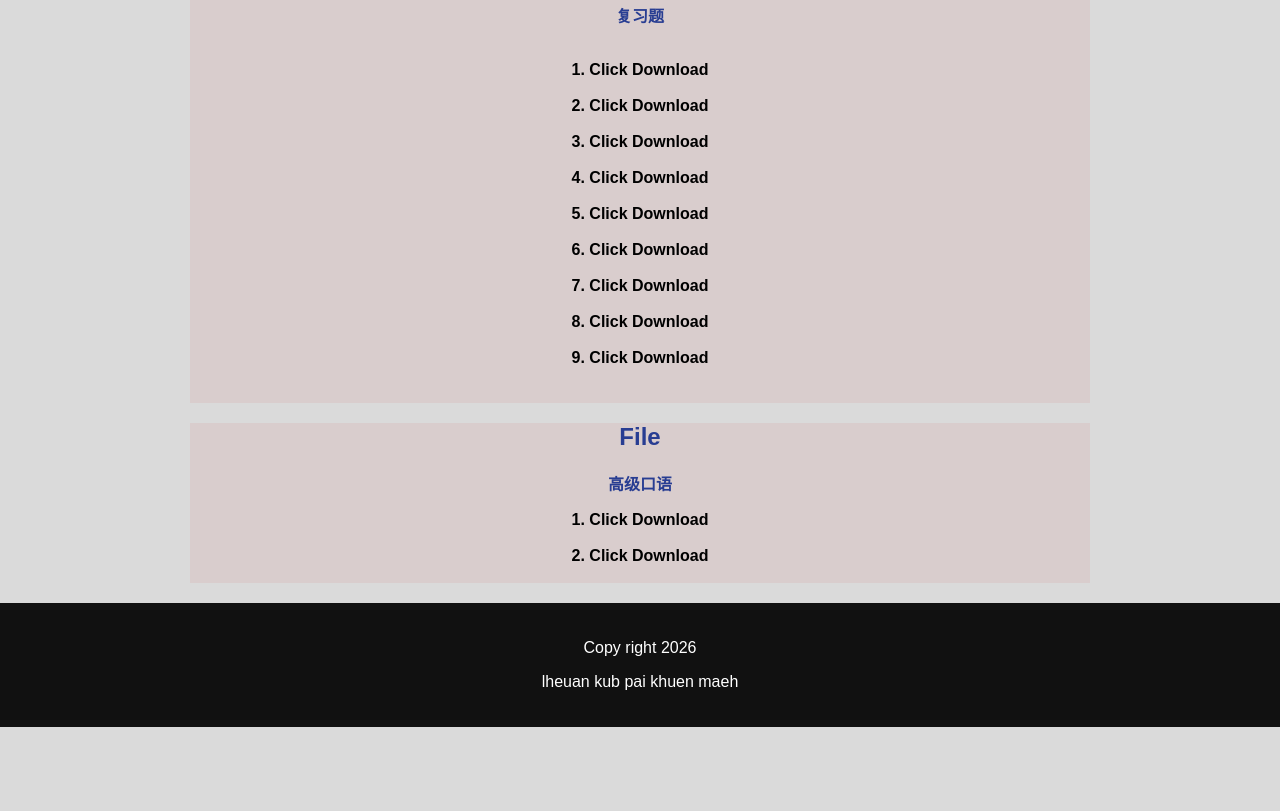
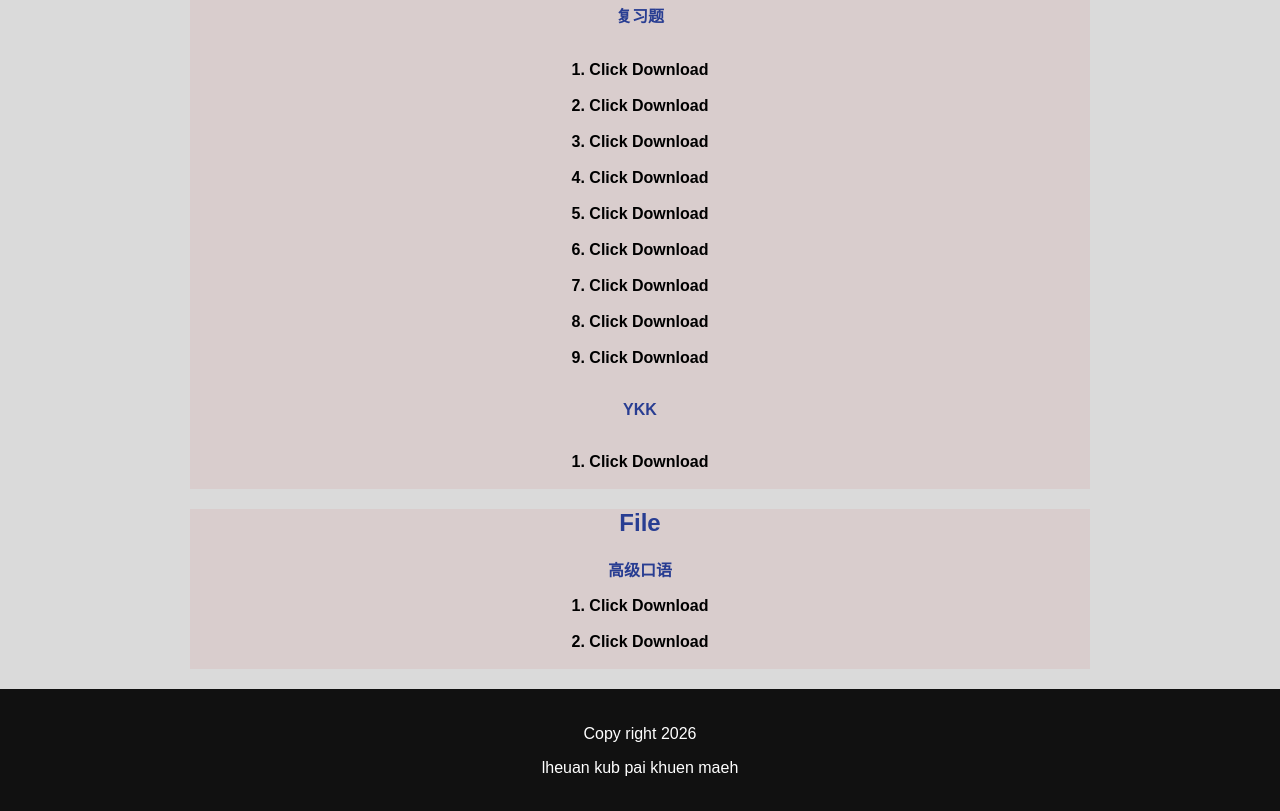
Before and after one commit to Khuay/learn, a plain HTML site: page index.html in a window 1280 px wide. Shown: the part 1407-2218 px from the top of the page. Before the commit the page ends 2134 px from the top, so only its background shows below. Drawn offline with Linux system fonts and the light colour scheme.

Commit message:
Add files via upload

```diff
--- a/index.html
+++ b/index.html
@@ -154,32 +154,32 @@
 
                 <p>复习题</p>
                 <br>
-                <a class="center" href="PDF/复习一.pdf">1. Click</a>
-                <a class="center" href="PDF/复习一.pdf" download="">Download</a><br>
+                <a class="center" href="PDF1/复习一.pdf">1. Click</a>
+                <a class="center" href="PDF1/复习一.pdf" download="">Download</a><br>
 
                 <br>
-                <a class="center" href="PDF/复习二.pdf">2. Click</a>
-                <a class="center" href="PDF/复习二.pdf" download="">Download</a><br>
+                <a class="center" href="PDF1/复习二.pdf">2. Click</a>
+                <a class="center" href="PDF1/复习二.pdf" download="">Download</a><br>
 
                 <br>
-                <a class="center" href="">3. Click</a>
-                <a class="center" href="" download="">Download</a><br>
+                <a class="center" href="PDF1/复习三.pdf">3. Click</a>
+                <a class="center" href="PDF1/复习三.pdf" download="">Download</a><br>
 
                 <br>
-                <a class="center" href="">4. Click</a>
-                <a class="center" href="" download="">Download</a><br>
+                <a class="center" href="PDF1/复习四.pdf">4. Click</a>
+                <a class="center" href="PDF1/复习四.pdf" download="">Download</a><br>
 
                 <br>
-                <a class="center" href="">5. Click</a>
-                <a class="center" href="" download="">Download</a><br>
+                <a class="center" href="PDF1/复习五.pdf">5. Click</a>
+                <a class="center" href="PDF1/复习五.pdf" download="">Download</a><br>
 
                 <br>
-                <a class="center" href="">6. Click</a>
-                <a class="center" href="" download="">Download</a><br>
+                <a class="center" href="PDF1/复习六.pdf">6. Click</a>
+                <a class="center" href="PDF1/复习六.pdf" download="">Download</a><br>
 
                 <br>
-                <a class="center" href="">7. Click</a>
-                <a class="center" href="" download="">Download</a><br>
+                <a class="center" href="PDF1/复习七.pdf">7. Click</a>
+                <a class="center" href="PDF1/复习七.pdf" download="">Download</a><br>
 
                 <br>
                 <a class="center" href="">8. Click</a>
@@ -190,6 +190,11 @@
                 <a class="center" href="" download="">Download</a><br>
 
                 <br>
+
+                <p>YKK</p>
+                <br>
+                <a class="center" href="PDF1/YKK大纲词表.pdf">1. Click</a>
+                <a class="center" href="PDF1/YKK大纲词表.pdf" download="">Download</a><br>
 
                 <br>
 
```
